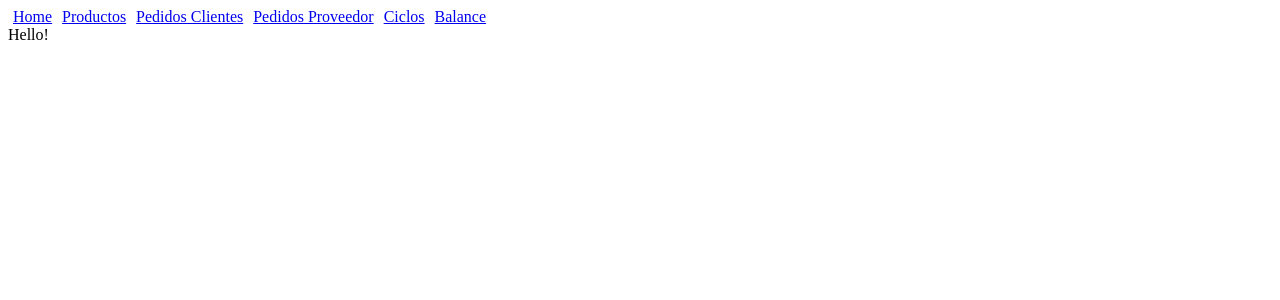
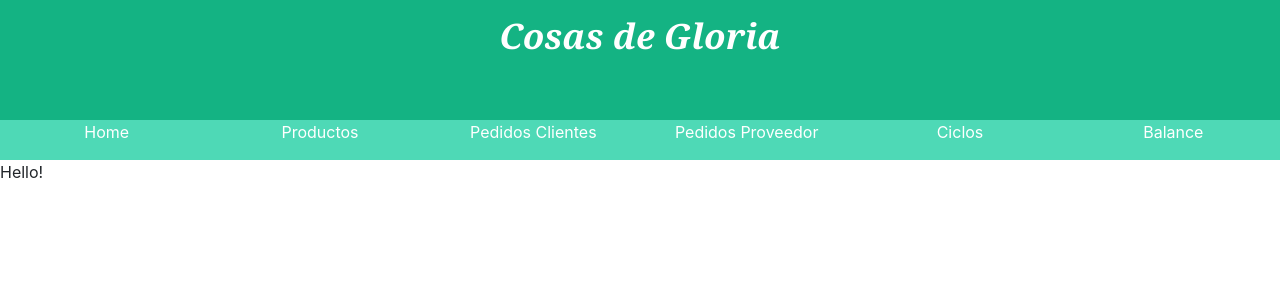
Before and after one commit to jnrdrgz/nat_front, a React (Create React App) app: page / in a window 1280 px wide. Shown: the top 300 px of the page. Built offline with nearby package versions, Linux system fonts and the light colour scheme.

Commit message:
HEader con links y parte del consulta

```diff
--- /dev/null
+++ b/public/index.css
@@ -0,0 +1,6 @@
+*{
+    margin:0px;
+    padding:0px;
+    width: 100%;
+    height: 100vh;
+    }
--- a/public/index.html
+++ b/public/index.html
@@ -14,7 +14,13 @@
       manifest.json provides metadata used when your web app is installed on a
       user's mobile device or desktop. See https://developers.google.com/web/fundamentals/web-app-manifest/
     -->
+    <link rel="stylesheet" href="./index.css">
     <link rel="manifest" href="%PUBLIC_URL%/manifest.json" />
+    <link rel="stylesheet" href="https://stackpath.bootstrapcdn.com/bootstrap/4.1.0/css/bootstrap.min.css"
+    integrity="sha384-9gVQ4dYFwwWSjIDZnLEWnxCjeSWFphJiwGPXr1jddIhOegiu1FwO5qRGvFXOdJZ4"
+    crossorigin="anonymous"></link>
+
+
     <!--
       Notice the use of %PUBLIC_URL% in the tags above.
       It will be replaced with the URL of the `public` folder during the build.
--- /dev/null
+++ b/src/App.css
@@ -0,0 +1,45 @@
+.RouterContainer{
+
+    width: 100%;
+    height: 20vh;
+    display: flex;
+    flex-direction: column;
+
+}
+
+.LimiteSuperior{
+    height:15vh;
+    background-color: #14b383;
+    color:#fff;
+    padding:10px;
+    text-align: center;
+    font-weight: bold;
+    font-style: oblique;
+    font-size: 35px;
+    font-family: Cambria, Cochin, Georgia, Times, 'Times New Roman', serif;
+
+}
+.LinksContainer{
+    width: 100%;
+    height:5vh;
+    background-color:#4ed9b6;
+    display: flex;
+    justify-content: center;
+    align-content: center;
+    overflow: hidden;
+}
+.LinksContainer .Link{
+    text-align:center;
+    width: 100%;
+    height:100%;
+    border-radius:7px ;
+}
+.Link:hover{
+
+    background-color:#82f5de;;
+}
+.Link a{
+
+    text-decoration: none;
+    color:#fff;
+}
--- a/src/App.js
+++ b/src/App.js
@@ -12,25 +12,40 @@ import ABMPedidoCliente from './components/ABMPedidoCliente'
 import ABMPedidoProveedor from './components/ABMPedidoProveedor'
 import ConsultaCiclos from './components/ConsultaCiclos'
 import BalanceCiclo from './components/BalanceCiclo'
+import "./App.css"
 
 const App = () => {
-    const padding = {
-        padding: 5
-      }
 
       //guarda con el router que si le pones el home primero
       //no te renderiza el resto porque funciona como un switch
       //algo asi despues leo
     return (
         <Router>
-            <div>
-                <Link style={padding} to="/">Home</Link>
-                <Link style={padding} to="/productos">Productos</Link>
-                <Link style={padding} to="/pedidos/cliente">Pedidos Clientes</Link>
-                <Link style={padding} to="/pedidos/proveedor">Pedidos Proveedor</Link>
-                <Link style={padding} to="/ciclos">Ciclos</Link>
-                <Link style={padding} to="/balance">Balance</Link>
+        <div className="RouterContainer">
+            <div className="LimiteSuperior">
+               <label>Cosas de Gloria</label>
             </div>
+            <div className="LinksContainer">
+                <div className="Link">
+                    <Link to="/">Home</Link>
+                </div>
+                <div className="Link">
+                    <Link to="/productos">Productos</Link>
+                </div>
+                <div className="Link">
+                    <Link to="/pedidos/cliente">Pedidos Clientes</Link>
+                </div>
+                <div className="Link">
+                    <Link to="/pedidos/proveedor">Pedidos Proveedor</Link>
+                </div>
+                <div className="Link">
+                    <Link to="/ciclos">Ciclos</Link>
+                </div>
+                <div className="Link">
+                    <Link to="/balance">Balance</Link>
+                </div>
+            </div>
+        </div>
 
             <Switch>
                {/* PRINCIPALES */}
--- a/src/components/ABMProducto.js
+++ b/src/components/ABMProducto.js
@@ -1,6 +1,7 @@
 import React, { useEffect, useState } from 'react'
 import { useLocation, useHistory } from 'react-router-dom';
 import api from "../services/api"
+import "./css/ABMProducto.css"
 
 
 const useInput = (defaultValue) => {
@@ -136,18 +137,21 @@ const FormComponent = (props) => {
     }
 
     return (
-        <div>
-            {props.tipoOperacion}
-            <form onSubmit={_onSubmit}>
-            Producto: <input onChange={producto.onChange} value={producto.value} readOnly={inputsReadOnly.value}></input><br/>
-            Precio: <input onChange={precioOnChange} value={precio} readOnly={inputsReadOnly.value}></input><br/>
-            PrecioCosto: <input onChange={()=>{}} value={precioCosto} readOnly={true}></input><br/>
-            Codigo: <input onChange={codigo.onChange} value={codigo.value} readOnly={inputsReadOnly.value}></input><br/>
-            Puntos: <input onChange={puntos.onChange} value={puntos.value} readOnly={inputsReadOnly.value}></input><br/>
-            Stock: <input onChange={stock.onChange}   value={stock.value}  readOnly={inputsReadOnly.value}></input><br/>
-              <button type="submit">Submit</button>
-            </form>
-        </div>
+        <div className="FormularioAbm">
+        <h3>{props.tipoOperacion}</h3>
+        <form onSubmit={_onSubmit}>
+
+                <label>Producto: </label><input type="text" onChange={producto.onChange} value={producto.value} readOnly={inputsReadOnly.value}></input><br />
+                <label>Precio: </label><input type="text" onChange={precio.onChange} value={precio.value} readOnly={inputsReadOnly.value}></input><br />
+                <label>Codigo: </label><input type="text" onChange={codigo.onChange} value={codigo.value} readOnly={inputsReadOnly.value}></input><br />
+                <label>Puntos: </label><input type="text" onChange={puntos.onChange} value={puntos.value} readOnly={inputsReadOnly.value}></input><br />
+                <label>Stock: </label><input type="text" onChange={stock.onChange} value={stock.value} readOnly={inputsReadOnly.value}></input><br />
+
+            <div className="input-boton">
+                <button className="btn" type="submit">Submit</button>
+            </div>
+        </form>
+    </div>
 
     )
 
--- a/src/components/ConsultaProducto.js
+++ b/src/components/ConsultaProducto.js
@@ -1,11 +1,13 @@
 import React, { useEffect, useState } from 'react'
 import api from "../services/api"
 import {
-    BrowserRouter as Router,  Switch, Route, Link, useHistory, useRouteMatch
-  } from "react-router-dom"
-import ABMProducto from './ABMProducto'
+    BrowserRouter as Router, Switch, Route, Link, useHistory, useRouteMatch
+} from "react-router-dom"
+import "./css/ConsultaProducto.css"
+
 
 const ConsultaProducto = () => {
+
     const [productos, setProductos] = useState([]);
 
     let history = useHistory()
@@ -14,14 +16,14 @@ const ConsultaProducto = () => {
     const goToEditClick = (p) => {
         history.push({
             pathname: `${match.path}/editar`,
-            state: { producto: p}
+            state: { producto: p }
         });
     }
 
     const goToDeleteClick = (p) => {
         history.push({
             pathname: `${match.path}/eliminar`,
-            state: { producto: p}
+            state: { producto: p }
         });
     }
 
@@ -31,29 +33,37 @@ const ConsultaProducto = () => {
         });
     }
 
-    useEffect( () =>{
+    useEffect(() => {
         //const res = () =>
         api.get("/productos").then(r => {
             console.log(r.data)
             setProductos(r.data.data)
         })
-    },[])
+    }, [])
 
-    if(productos !== []){
+    if (productos !== []) {
         console.log("PATH", match.path)
         return (
-            <div>Consulta:
-                <button onClick={() => goToAgregarClick()}>Agregar</button>
+            <div className="Productos">
                 {productos.map(producto =>
-                <div key={producto.id}>
-                    {producto.descripcion}
-                    <button onClick={() => goToEditClick(producto)}>E</button>
-                    <button onClick={() => goToDeleteClick(producto)}>X</button>
-                </div>)}
+                    <div className="Producto" key={producto.id}>
+                        <img src="http://placekitten.com/200/300" width="200" height="300"></img>
+                        <p>{producto.descripcion}</p>
+                        <div className="Cuerpo">
+                            <label>Codigo: {producto.codigo}</label>
+                            <label>Precio: ${producto.precio}</label>
+                            <label>Stock: {producto.stock}</label>
+                        </div>
+                        <div className="Pie">
+                            <button className="btn" onClick={() => goToEditClick(producto)}>Editar</button>
+                            <button className="btn" onClick={() => goToDeleteClick(producto)}>Elimnar</button>
+
+                        </div>
+
+                    </div>)}
             </div>
-
         )
-    }else{
+    } else {
         return (<div>loading...</div>)
     }
 }
--- /dev/null
+++ b/src/components/css/ABMProducto.css
@@ -0,0 +1,43 @@
+.FormularioAbm{
+    border:1px solid black;
+    width:50%;
+    padding:16px;
+    border-radius:10px;
+    margin:0 auto;
+    background-color:gainsboro;
+    text-align: center;
+}
+
+.FormularioAbm label{
+    font-size: 35px;
+    font-style: bold;
+}
+
+.FormularioAbm input[type ="text"]{
+    width:40%;
+    padding:3px 10px;
+	border:1px solid orangered;
+	border-radius:3px;
+	background-color:white;
+	margin:0 auto;
+    display:block;
+    text-align:center;
+
+}
+
+.FormularioAbm .input-labels{
+    width: 40%;
+}
+.FormularioAbm .btn{
+    border:1px solid orangered;
+    background-color: black;
+    color: white;
+    margin:5px;
+    border-radius: 5px;
+    width: 25%;
+    height: 5vh;
+}
+.FormularioAbm .btn:hover{
+    background-color: white;
+    color: black;
+}
--- /dev/null
+++ b/src/components/css/ConsultaProducto.css
@@ -0,0 +1,62 @@
+.Productos{
+    display: flex;
+    flex-wrap: wrap;
+
+    max-width: 100%;
+    max-height: 100%;
+    overflow: auto;
+    background-color: #f1f2eb;
+}
+.Producto{
+    margin: 15px 10px;
+    display: flex;
+    text-align: center;
+    flex-direction: column;
+    background-color: #fff;
+    border-radius: 10px;
+    width: 20%;
+    height: 60vh;
+}
+.Producto:hover{
+    box-shadow: 2px 2px 2px 1px rgba(18, 136, 107, 0.425);
+}
+.Producto img{
+    margin: 5px auto;
+    margin-top: 15px;
+    border-radius: 10px;
+    max-width: 80%;
+    max-height: 50%;
+    width: 200px;
+    height: 300px;
+}
+
+p{
+    font-weight:bold;
+    font-style: italic;
+    font-size:17px;
+}
+
+.Cuerpo{
+    border:1px dotted fuchsia;
+    height:20%;
+    display: flex;
+    flex-direction: column;
+}
+
+.Cuerpo label{
+    margin: 0 auto;
+    border:1px solid yellow;
+    overflow: hidden;
+}
+.Pie{
+    height: 40vh;
+
+}
+.Pie .btn{
+    width: 40%;
+    height: 70%;
+    margin:5px;
+    padding:4px;
+    border-radius: 5px;
+    text-align: center;
+}
```
